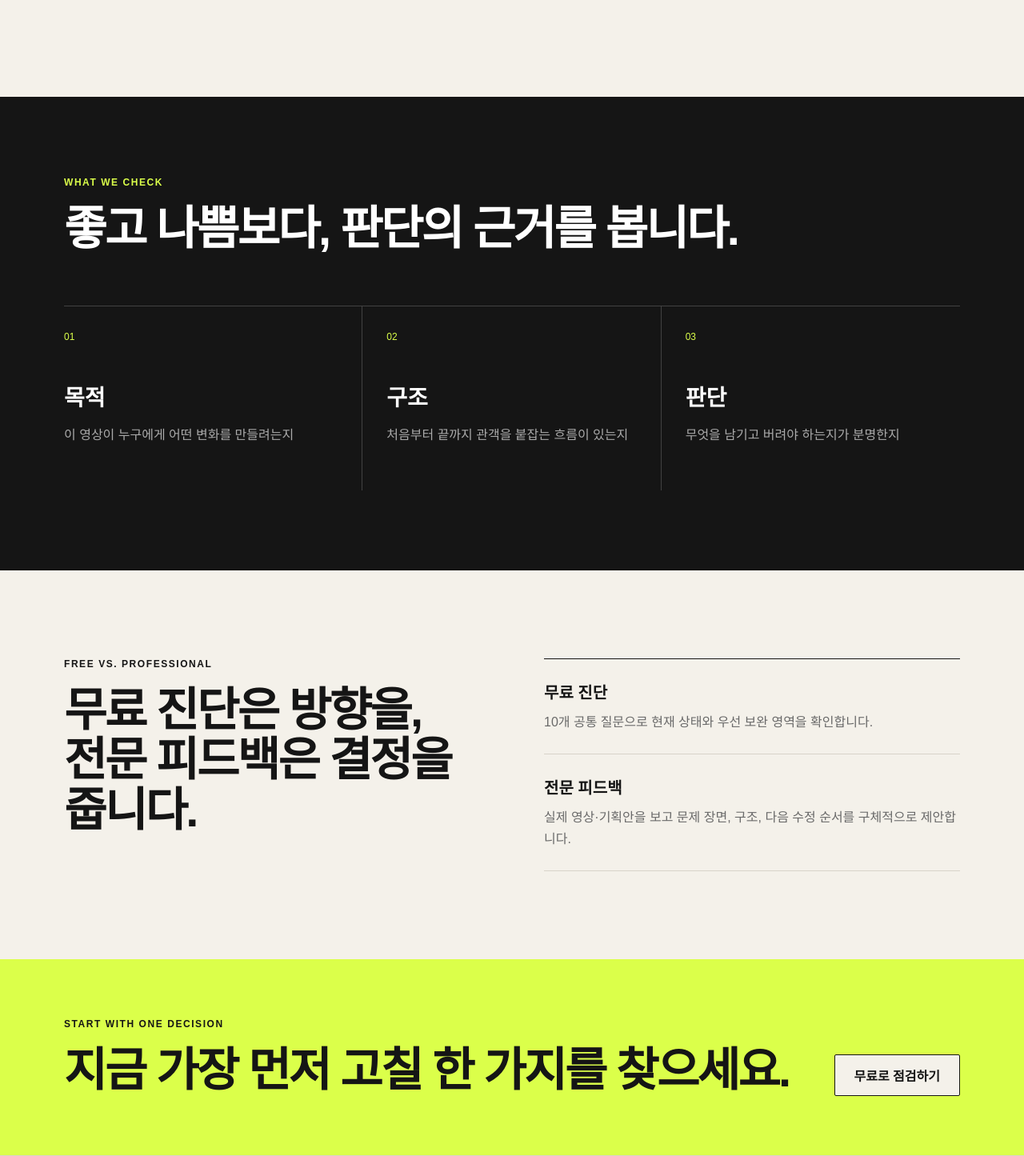
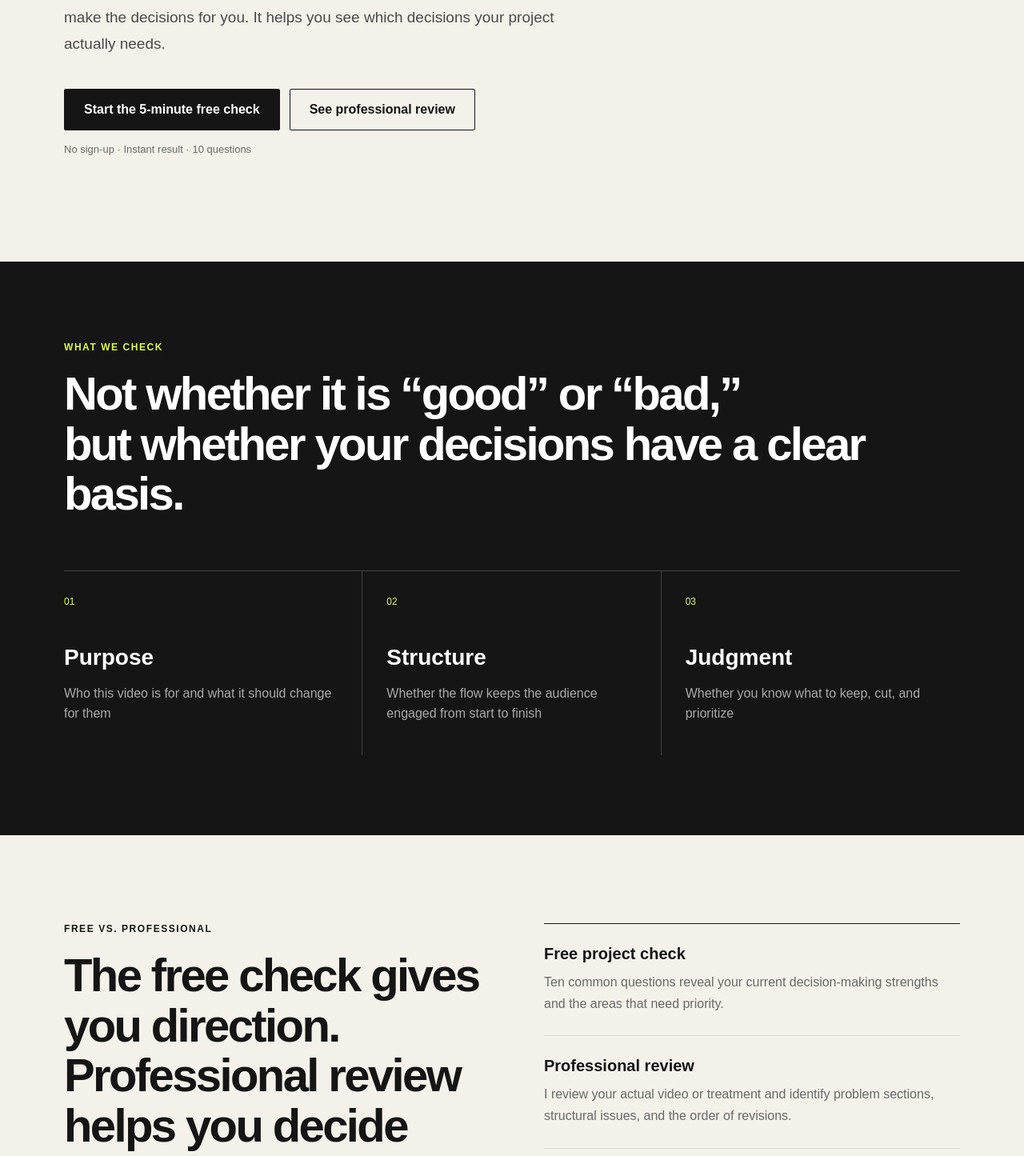
Before and after one commit to soodan7905-creator/methodgraph, a Next.js app: page / in a window 1280 px wide. Shown: the part 634-2079 px from the top of the page at 80% size. Built offline with nearby package versions, Linux system fonts and the light colour scheme.

Commit message:
Translate landing page to English

```diff
--- a/app/page.tsx
+++ b/app/page.tsx
@@ -1,9 +1,9 @@
 import Link from "next/link";
 
 const checkpoints = [
-  ["01", "목적", "이 영상이 누구에게 어떤 변화를 만들려는지"],
-  ["02", "구조", "처음부터 끝까지 관객을 붙잡는 흐름이 있는지"],
-  ["03", "판단", "무엇을 남기고 버려야 하는지가 분명한지"],
+  ["01", "Purpose", "Who this video is for and what it should change for them"],
+  ["02", "Structure", "Whether the flow keeps the audience engaged from start to finish"],
+  ["03", "Judgment", "Whether you know what to keep, cut, and prioritize"],
 ];
 
 export default function Home() {
@@ -11,22 +11,22 @@ export default function Home() {
     <>
       <section className="hero shell">
         <p className="eyebrow">VIDEO PROJECT DECISION CHECK</p>
-        <h1>영상이 막힌 이유를<br />기술보다 먼저 찾습니다.</h1>
+        <h1>Find what is blocking your video<br />before blaming the technique.</h1>
         <p className="hero-copy">
-          아이디어, 구성, 편집, 완성도까지. MethodGraph는 정답을 대신 만드는 도구가 아니라
-          지금 프로젝트에서 무엇을 판단해야 하는지 보여주는 점검 도구입니다.
+          From idea and structure to editing and final polish, MethodGraph does not make the decisions for you.
+          It helps you see which decisions your project actually needs.
         </p>
         <div className="button-row">
-          <Link className="button primary" href="/diagnosis">5분 무료 진단 시작</Link>
-          <Link className="button secondary" href="/consult">전문가 피드백 보기</Link>
+          <Link className="button primary" href="/diagnosis">Start the 5-minute free check</Link>
+          <Link className="button secondary" href="/consult">See professional review</Link>
         </div>
-        <p className="microcopy">회원가입 없이 시작 · 결과 즉시 확인 · 10개 질문</p>
+        <p className="microcopy">No sign-up · Instant result · 10 questions</p>
       </section>
 
       <section className="dark-section">
         <div className="shell">
           <p className="eyebrow pale">WHAT WE CHECK</p>
-          <h2>좋고 나쁨보다, 판단의 근거를 봅니다.</h2>
+          <h2>Not whether it is “good” or “bad,”<br />but whether your decisions have a clear basis.</h2>
           <div className="checkpoint-grid">
             {checkpoints.map(([number, title, copy]) => (
               <article key={number} className="checkpoint">
@@ -42,16 +42,16 @@ export default function Home() {
       <section className="shell split-section">
         <div>
           <p className="eyebrow">FREE VS. PROFESSIONAL</p>
-          <h2>무료 진단은 방향을,<br />전문 피드백은 결정을 줍니다.</h2>
+          <h2>The free check gives you direction.<br />Professional review helps you decide what to change.</h2>
         </div>
         <div className="comparison">
           <div>
-            <strong>무료 진단</strong>
-            <p>10개 공통 질문으로 현재 상태와 우선 보완 영역을 확인합니다.</p>
+            <strong>Free project check</strong>
+            <p>Ten common questions reveal your current decision-making strengths and the areas that need priority.</p>
           </div>
           <div>
-            <strong>전문 피드백</strong>
-            <p>실제 영상·기획안을 보고 문제 장면, 구조, 다음 수정 순서를 구체적으로 제안합니다.</p>
+            <strong>Professional review</strong>
+            <p>I review your actual video or treatment and identify problem sections, structural issues, and the order of revisions.</p>
           </div>
         </div>
       </section>
@@ -60,9 +60,9 @@ export default function Home() {
         <div className="shell cta-inner">
           <div>
             <p className="eyebrow">START WITH ONE DECISION</p>
-            <h2>지금 가장 먼저 고칠 한 가지를 찾으세요.</h2>
+            <h2>Find the one thing you should fix first.</h2>
           </div>
-          <Link className="button light" href="/diagnosis">무료로 점검하기</Link>
+          <Link className="button light" href="/diagnosis">Check your project</Link>
         </div>
       </section>
     </>
```
